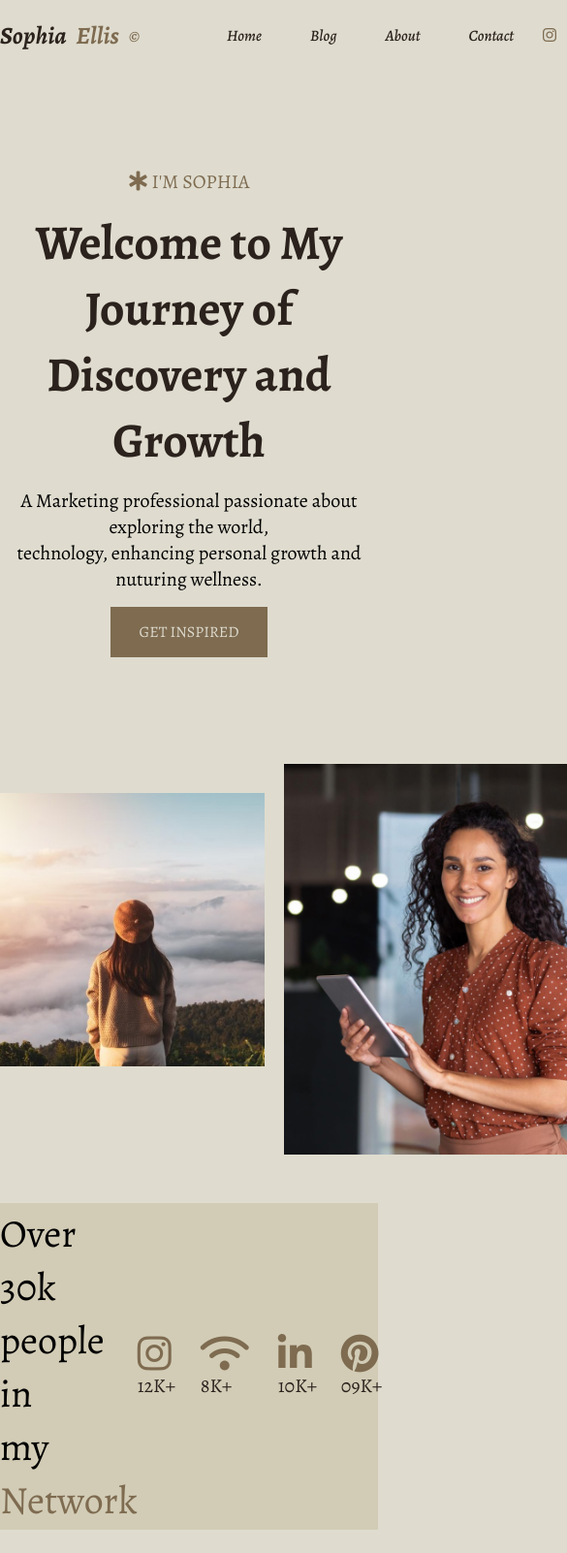
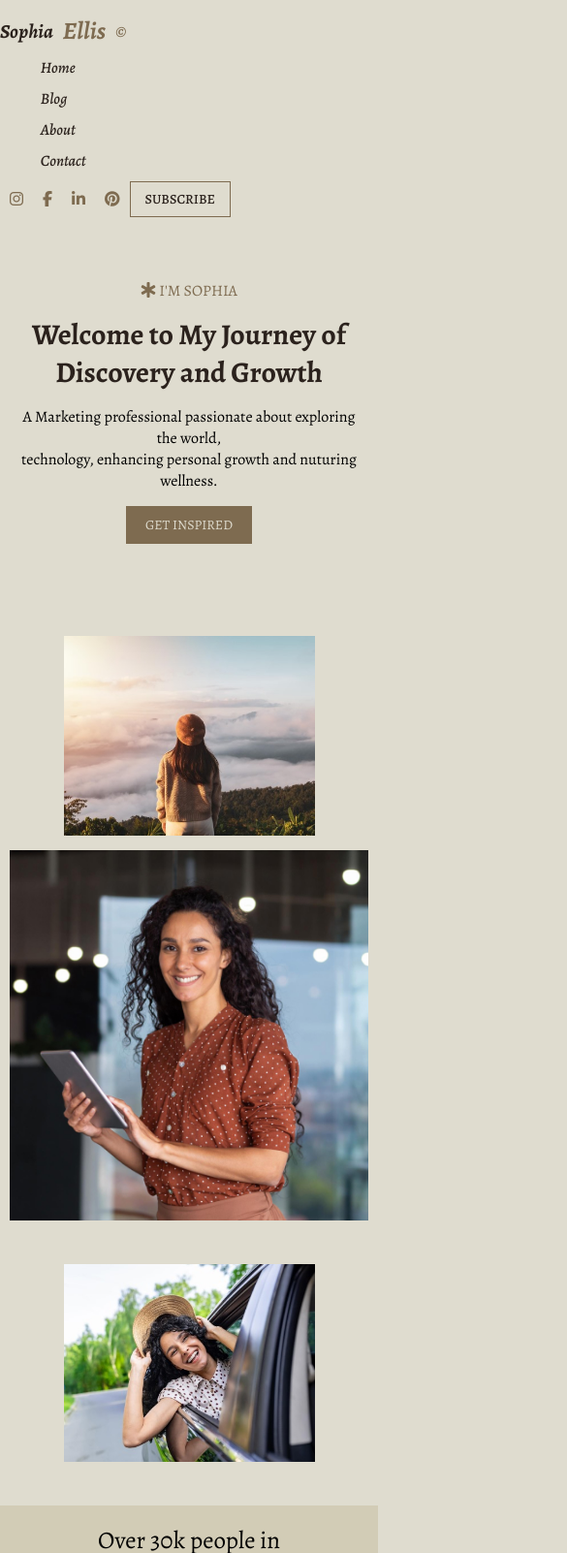
Before and after one commit to kay-ley/newBie, a plain HTML site: page index.html in a window 390 px wide. Shown: the top 1602 px of the page at 97% size, 585 px wide, since content can reach past the window. Drawn offline with nearby package versions, Linux system fonts and the light colour scheme.

Commit message:
Revention

```diff
--- a/style.css
+++ b/style.css
@@ -844,3 +844,152 @@ nav {
   color: var(--secondary-color);
   margin-left: 1rem;
 }
+
+/* Media Query for Phones */
+@media screen and (max-width: 768px) {
+  nav {
+    flex-direction: column;
+    align-items: flex-start;
+    gap: 1rem;
+  }
+
+  .logo {
+    flex-direction: column;
+    gap: 1rem;
+    font-size: 2rem;
+  }
+
+  ul {
+    flex-direction: column;
+    gap: 1rem;
+    margin: 0;
+    padding: 0;
+  }
+
+  .socials {
+    flex-wrap: wrap;
+    gap: 1rem;
+  }
+
+  .btn {
+    padding: 0.8rem 1.5rem;
+    font-size: 1.4rem;
+  }
+}
+
+/* Media Query for Phones */
+@media screen and (max-width: 768px) {
+  .sec {
+    padding: 4rem 1.5rem; /* less vertical padding, add horizontal padding */
+  }
+
+  .hero {
+    margin-top: 1rem;
+    max-width: 100%;
+  }
+
+  .hero p:first-child {
+    font-size: 1.6rem; /* smaller intro text */
+  }
+
+  .hero h1 {
+    font-size: 3rem; /* shrink heading for smaller screens */
+    line-height: 1.3; /* tighter spacing */
+  }
+
+  .hero p:nth-child(3) {
+    font-size: 1.6rem; /* smaller body text */
+  }
+
+  .bttn {
+    font-size: 1.4rem;
+    padding: 1rem 2rem; /* smaller button size */
+  }
+}
+
+/* Media Query for Phones */
+@media screen and (max-width: 768px) {
+  .content {
+    padding: 1.5rem 1rem;
+  }
+
+  .pic {
+    flex-direction: column; /* stack images vertically */
+    align-items: center;
+    gap: 1.5rem;
+  }
+
+  .pic img {
+    width: 100%; /* make images full width */
+    height: auto; /* keep aspect ratio */
+    margin-top: 0; /* remove extra spacing */
+  }
+}
+
+/* Media Query for Phones */
+@media screen and (max-width: 768px) {
+  .rectangle {
+    height: auto; /* allow height to adjust */
+    padding: 2rem 1rem;
+  }
+
+  .rec {
+    flex-direction: column; /* stack title and icons */
+    gap: 2rem;
+    text-align: center;
+    font-size: 2.2rem;
+  }
+
+  .rect {
+    font-size: 2.5rem; /* smaller heading */
+    line-height: 1.3;
+  }
+
+  .rec-0 {
+    flex-wrap: wrap; /* allow icons to wrap */
+    justify-content: center;
+    gap: 1.5rem;
+    margin-right: 0;
+  }
+
+  .rec-0 i {
+    font-size: 3rem; /* smaller icons */
+    margin-right: 0;
+  }
+
+  .rec-0 span {
+    font-size: 1.6rem; /* smaller number text */
+  }
+}
+
+/* Media Query for Phones */
+@media screen and (max-width: 768px) {
+  .prof {
+    font-size: 2.2rem; /* smaller heading text */
+    text-align: center;
+  }
+
+  .prof-1 {
+    flex-direction: column; /* stack blog cards */
+    align-items: center;
+    gap: 2rem;
+    margin-top: 3rem;
+  }
+
+  .prof-2 {
+    width: 100%; /* make blog cards full width */
+    max-width: 350px; /* optional limit for readability */
+  }
+
+  .prof-2 h2 {
+    font-size: 1.8rem; /* slightly smaller titles */
+    padding: 8px 0;
+    margin: 8px 0;
+    line-height: 1.4;
+  }
+
+  .prof-2 a {
+    font-size: 1.6rem; /* smaller link size */
+    padding: 8px 0;
+  }
+}
```
